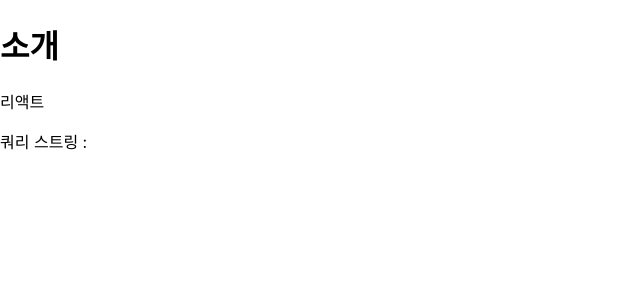
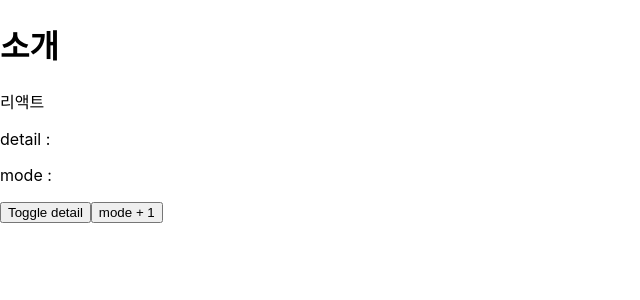
Before and after one commit to RATSENO/router-tutorial, a React (Create React App) app: page /about in a window 1280 px wide. Shown: the top 300 px of the page, without its empty margins (0-640 px from the left). Built offline with nearby package versions, Linux system fonts and the light colour scheme.

Commit message:
라우터 - 쿼리스트링

```diff
--- a/src/pages/About.js
+++ b/src/pages/About.js
@@ -1,13 +1,33 @@
-import {useLocation} from 'react-router-dom'
+import {useLocation, useSearchParams} from 'react-router-dom'
 
 const About = () =>{
-    const location = useLocation();
+    const [searchParams, setSearchParams] = useSearchParams();
+    const detail = searchParams.get('detail');
+    const mode = searchParams.get('mode');
+
+    const onToggleDetail = () => {
+        setSearchParams({
+            mode,
+            detail : detail === 'true' ? false : true
+        });
+    }
+
+    const onIncreaseMode = () => {
+        const nextMode = mode === null ? 1 : parseInt(mode) + 1;
+        setSearchParams({
+            mode : nextMode,
+            detail
+        });
+    };
 
     return (
         <div>
             <h1>소개</h1>
             <p>리액트</p>
-            <p>쿼리 스트링 : {location.search}</p>
+            <p>detail : {detail}</p>
+            <p>mode : {mode}</p>
+            <button onClick={onToggleDetail}>Toggle detail</button>
+            <button onClick={onIncreaseMode}>mode + 1</button>
         </div>
     )
 };
```
